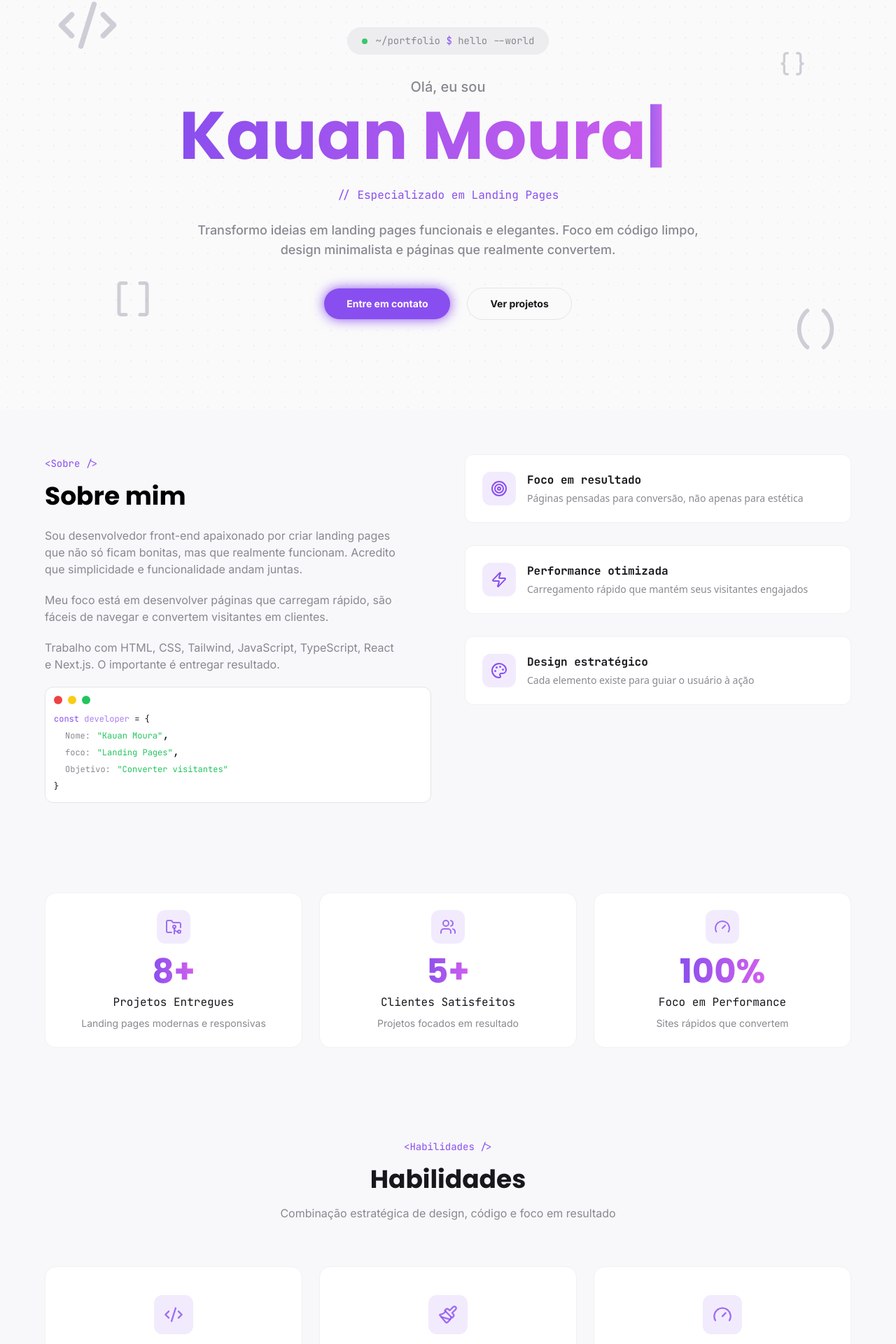
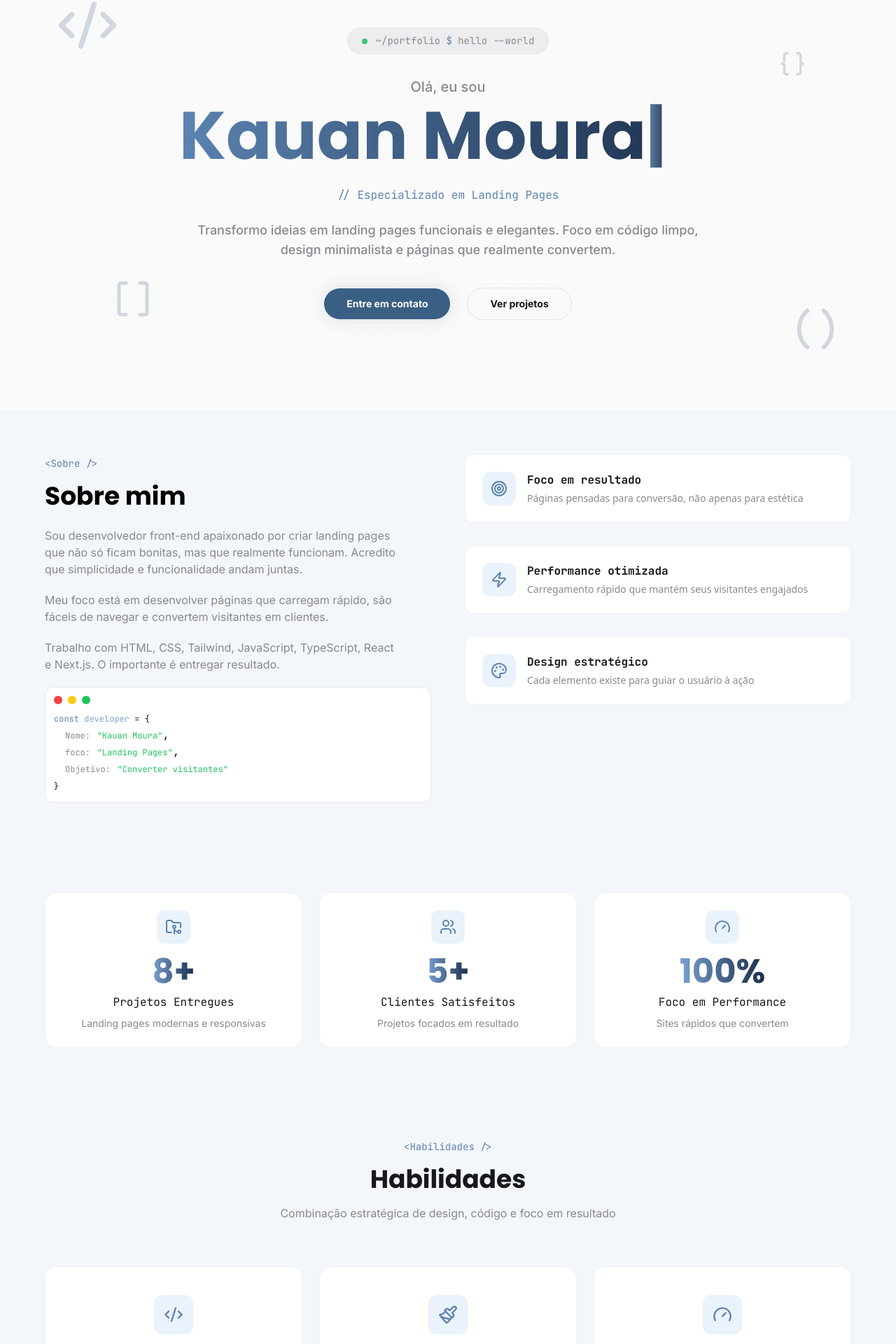
Before and after one commit to Kcode61/portfolio-kauan, a Next.js app: page / in a window 1280 px wide. Shown: the part 164-2084 px from the top of the page at 70% size. Built offline with nearby package versions, Linux system fonts and the light colour scheme.

Commit message:
Style: updated palet color from neon purple to blue

```diff
--- a/app/layout.tsx
+++ b/app/layout.tsx
@@ -1,5 +1,6 @@
-import { Metadata } from "next";
+// @ts-ignore: Ignore missing type declarations for global CSS import
 import "./globals.css";
+import type { Metadata } from "next";
 import { Poppins, JetBrains_Mono, Inter } from "next/font/google";
 import { ThemeProvider } from "next-themes";
 
--- a/components/AboutSection/index.tsx
+++ b/components/AboutSection/index.tsx
@@ -3,7 +3,7 @@ import { Palette, Target, Zap } from "lucide-react";
 import { motion } from "framer-motion";
 export function AboutSection() {
   return (
-    <section id="Sobre" className="py-16 px-4 bg-[#F8F7FA] dark:bg-[#09090B] ">
+    <section id="Sobre" className="py-16 px-4 bg-[#F3F6FA] dark:bg-[#09090B] ">
       <div className="max-w-6xl mx-auto">
         <div className="grid grid-cols-1 md:grid-cols-2 gap-12 ">
           <div className="flex flex-col">
@@ -13,7 +13,7 @@ export function AboutSection() {
               initial={{ opacity: 0, y: 30 }}
               transition={{ duration: 0.7 }}
             >
-              <span className=" font-brains text-sm text-[#894eef] ">
+              <span className=" font-brains text-sm text-[#5B84B1] ">
                 {"<Sobre />"}
               </span>
             </motion.span>
@@ -77,8 +77,8 @@ export function AboutSection() {
                 </div>
 
                 <div className="font-brains">
-                  <span className="text-[12px] text-[#894eef]">const </span>
-                  <span className="text-[12px] text-[#a87ef1]">developer </span>
+                  <span className="text-[12px] text-[#5B84B1]">const </span>
+                  <span className="text-[12px] text-[#7AA2D3]">developer </span>
                   <span className="text-[12px] text-[#17171c] dark:text-[#f2f2f2]">
                     {"= {"}
                   </span>
@@ -118,8 +118,8 @@ export function AboutSection() {
               initial={{ opacity: 0, x: 30 }}
               transition={{ duration: 1 }}
             >
-              <div className="p-6 rounded-xl  bg-[#FFFFFF] dark:bg-[#101014] border border-[#F1F1F3] dark:border-[#1B1B20] hover:border-[#894eef]/20 hover:scale-95 transition ease duration-300 group flex gap-4">
-                <div className="w-12 h-12 rounded-xl flex items-center justify-center text-[#894eef] group-hover:bg-[#894eef]/20 bg-[#F2EBFD]  dark:bg-[#1C1629] ">
+              <div className="p-6 rounded-xl  bg-[#FFFFFF] dark:bg-[#101014] border border-[#F1F1F3] dark:border-[#1B1B20] hover:border-[#5B84B1]/30 hover:scale-95 transition ease duration-300 group flex gap-4">
+                <div className="w-12 h-12 rounded-xl flex items-center justify-center text-[#5B84B1] group-hover:bg-[#5B84B1]/20 bg-[#EAF2FB]  dark:bg-[#162235] ">
                   <Target />
                 </div>
                 <div className="flex flex-col gap-1">
@@ -138,8 +138,8 @@ export function AboutSection() {
               initial={{ opacity: 0, x: 30 }}
               transition={{ duration: 1, delay: 0.2 }}
             >
-              <div className="p-6 rounded-xl   bg-[#FFFFFF] dark:bg-[#101014] border border-[#F1F1F3] dark:border-[#1B1B20] hover:border-[#894eef]/20 hover:scale-95 transition ease duration-300 group flex gap-4">
-                <div className="w-12 h-12 rounded-xl flex items-center justify-center text-[#894eef] group-hover:bg-[#894eef]/20 bg-[#F2EBFD]  dark:bg-[#1C1629] ">
+              <div className="p-6 rounded-xl   bg-[#FFFFFF] dark:bg-[#101014] border border-[#F1F1F3] dark:border-[#1B1B20] hover:border-[#5B84B1]/30 hover:scale-95 transition ease duration-300 group flex gap-4">
+                <div className="w-12 h-12 rounded-xl flex items-center justify-center text-[#5B84B1] group-hover:bg-[#5B84B1]/20 bg-[#EAF2FB]  dark:bg-[#162235] ">
                   <Zap />
                 </div>
                 <div className="flex flex-col gap-1">
@@ -158,8 +158,8 @@ export function AboutSection() {
               initial={{ opacity: 0, x: 30 }}
               transition={{ duration: 1, delay: 0.4 }}
             >
-              <div className="p-6 rounded-xl  bg-[#FFFFFF] dark:bg-[#101014] border border-[#F1F1F3] dark:border-[#1B1B20] hover:border-[#894eef]/20 hover:scale-95 transition ease duration-300 group flex gap-4">
-                <div className="w-12 h-12 rounded-xl flex items-center justify-center text-[#894eef] group-hover:bg-[#894eef]/20 bg-[#F2EBFD]  dark:bg-[#1C1629] ">
+              <div className="p-6 rounded-xl  bg-[#FFFFFF] dark:bg-[#101014] border border-[#F1F1F3] dark:border-[#1B1B20] hover:border-[#5B84B1]/30 hover:scale-95 transition ease duration-300 group flex gap-4">
+                <div className="w-12 h-12 rounded-xl flex items-center justify-center text-[#5B84B1] group-hover:bg-[#5B84B1]/20 bg-[#EAF2FB]  dark:bg-[#162235] ">
                   <Palette />
                 </div>
                 <div className="flex flex-col gap-1">
--- a/components/HomeSection/index.tsx
+++ b/components/HomeSection/index.tsx
@@ -25,19 +25,19 @@ export function HomeSection() {
       <div className="absolute inset-0 z-0 bg-[radial-gradient(#EFEFF0_1px,transparent_1px)]     dark:bg-[radial-gradient(#111113_1px,transparent_1px)]   [background-size:22px_22px]" />
 
       <div className="absolute inset-0 pointer-events-none">
-        <span className="absolute top-20 left-20 text-[#2b1d49] opacity-20">
+        <span className="absolute top-20 left-20 text-[#2D4F73] opacity-20">
           <CodeXml size={90} />
         </span>
 
-        <span className="absolute top-40 right-32 text-[#2b1d49] opacity-20">
+        <span className="absolute top-40 right-32 text-[#2D4F73] opacity-20">
           <Braces size={40} />
         </span>
 
-        <span className="absolute bottom-32 left-40 text-[#2b1d49] opacity-20">
+        <span className="absolute bottom-32 left-40 text-[#2D4F73] opacity-20">
           <Brackets size={60} />
         </span>
 
-        <span className="absolute bottom-20 right-20 text-[#2b1d49] opacity-20">
+        <span className="absolute bottom-20 right-20 text-[#2D4F73] opacity-20">
           <Parentheses size={70} />
         </span>
       </div>
@@ -60,13 +60,13 @@ export function HomeSection() {
             animate={{ opacity: 1, y: 0 }}
             transition={{ duration: 1, delay: 0.2 }}
           >
-            <h1 className="md:text-8xl flex text-6xl mb-6 font-bold font-poppins bg-gradient-to-r from-[#8A4EEE] to-[#D35EED] bg-clip-text text-transparent">
+            <h1 className="md:text-8xl flex text-6xl mb-6 font-bold font-poppins bg-gradient-to-r from-[#5B84B1] to-[#1B2E4B] bg-clip-text text-transparent">
               {displayText}{" "}
               <motion.span
                 initial={{ opacity: 0 }}
                 animate={{ opacity: [1, 0, 1] }}
                 transition={{ duration: 0.9, repeat: Infinity }}
-                className=" bg-gradient-to-r from-[#8A4EEE] to-[#D35EED] bg-clip-text text-transparent"
+                className=" bg-gradient-to-r from-[#5B84B1] to-[#1B2E4B] bg-clip-text text-transparent"
               >
                 |
               </motion.span>
@@ -78,7 +78,7 @@ export function HomeSection() {
             transition={{ duration: 1, delay: 0.4 }}
             className="mb-6"
           >
-            <span className=" text-[#894eef] font-brains ">
+            <span className=" text-[#5B84B1] font-brains ">
               // Especializado em Landing Pages
             </span>
           </motion.div>
@@ -100,10 +100,10 @@ export function HomeSection() {
             transition={{ duration: 1, delay: 0.8 }}
             className="flex gap-6 items-center justify-center relative"
           >
-            <button className="py-3 px-8 font-inter shadow-[0px_0px_17px_#894eef] cursor-pointer hover:bg-[#894eef]/90 hover:scale-95 transition ease duration-300 rounded-full bg-[#894eef] text-white font-inter text-sm font-bold">
+            <button className="py-3 px-8 font-inter shadow-[0px_0px_25px_rgba(58,95,132,0.18)] cursor-pointer hover:bg-[#2D4F73] hover:scale-95 transition ease duration-300 rounded-full bg-[#3A5F84] text-white font-inter text-sm font-bold">
               Entre em contato
             </button>
-            <button className="py-3 font-inter px-8 hover:bg-[#894eef] hover:border-[#894eef]  cursor-pointer   transition ease duration-300 border border-[#E5E5E8] dark:border-[#26262b] rounded-full bg-[#FAFAFA] dark:bg-[#09090b] hover:text-white text-[#17171c] dark:text-white font-inter text-sm font-bold">
+            <button className="py-3 font-inter px-8 hover:bg-[#3A5F84] hover:border-[#3A5F84]  cursor-pointer   transition ease duration-300 border border-[#E5E5E8] dark:border-[#26262b] rounded-full bg-[#FAFAFA] dark:bg-[#09090b] hover:text-white text-[#17171c] dark:text-white font-inter text-sm font-bold">
               Ver projetos
             </button>
           </motion.div>
--- a/components/HomeSpan/index.tsx
+++ b/components/HomeSpan/index.tsx
@@ -10,7 +10,7 @@ export function HomeSpan() {
         <span className="w-2 h-2 rounded-full bg-[#21c45d] animate-pulse "></span>
 
         <span className="text-[#888891] font-brains text-[14px]">
-          ~/portfolio <span className="text-[#894eef]">$</span> hello --world
+          ~/portfolio <span className="text-[#5B84B1]">$</span> hello --world
         </span>
       </span>
     </motion.div>
--- a/components/SkillsSection/index.tsx
+++ b/components/SkillsSection/index.tsx
@@ -29,7 +29,7 @@ export function SkillsSection() {
   return (
     <section
       id="Habilidades"
-      className="py-16 px-4 bg-[#F8F7FA] dark:bg-[#09090B]"
+      className="py-16 px-4 bg-[#F3F6FA] dark:bg-[#09090B]"
     >
       <div className="max-w-6xl mx-auto">
         <div className="max-w-2xl flex flex-col gap-4 mx-auto text-center">
@@ -39,7 +39,7 @@ export function SkillsSection() {
             initial={{ opacity: 0, y: 30 }}
             transition={{ duration: 0.7 }}
           >
-            <span className=" font-brains text-sm text-[#894eef] ">
+            <span className=" font-brains text-sm text-[#5B84B1] ">
               {"<Habilidades />"}
             </span>
           </motion.span>
@@ -70,9 +70,9 @@ export function SkillsSection() {
             whileInView={{ opacity: 1, scale: 1, y: 0 }}
             viewport={{ once: true }}
             transition={{ duration: 0.5, ease: "easeOut" }}
-            className="px-4 py-10 rounded-2xl flex-col gap-2 bg-[#FFFFFF] dark:bg-[#101014] border border-[#F1F1F3] dark:border-[#1B1B20] flex items-center group text-center hover:border-[#894eef]/30 transition ease duration-300"
+            className="px-4 py-10 rounded-2xl flex-col gap-2 bg-[#FFFFFF] dark:bg-[#101014] border border-[#F1F1F3] dark:border-[#1B1B20] flex items-center group text-center hover:border-[#5B84B1]/30 transition ease duration-300"
           >
-            <div className="w-14 h-14 mb-2 flex mx-auto items-center justify-center rounded-xl bg-[#F2EBFD]  dark:bg-[#1C1629] group-hover:bg-[#894eef]/20 text-[#894eef]/80 ">
+            <div className="w-14 h-14 mb-2 flex mx-auto items-center justify-center rounded-xl bg-[#EAF2FB]  dark:bg-[#162235] group-hover:bg-[#5B84B1]/20 text-[#5B84B1] ">
               <CodeXml size={28} />
             </div>
 
@@ -89,9 +89,9 @@ export function SkillsSection() {
             whileInView={{ opacity: 1, scale: 1, y: 0 }}
             viewport={{ once: true }}
             transition={{ duration: 0.5, ease: "easeOut", delay: 0.4 }}
-            className="px-4 py-10 rounded-2xl flex-col gap-2 bg-[#FFFFFF] dark:bg-[#101014] border border-[#F1F1F3] dark:border-[#1B1B20] flex items-center group text-center hover:border-[#894eef]/30 transition ease duration-300"
+            className="px-4 py-10 rounded-2xl flex-col gap-2 bg-[#FFFFFF] dark:bg-[#101014] border border-[#F1F1F3] dark:border-[#1B1B20] flex items-center group text-center hover:border-[#5B84B1]/30 transition ease duration-300"
           >
-            <div className="w-14 mb-2 h-14 flex mx-auto items-center justify-center rounded-xl bg-[#F2EBFD]  dark:bg-[#1C1629] group-hover:bg-[#894eef]/20 text-[#894eef]/80 ">
+            <div className="w-14 mb-2 h-14 flex mx-auto items-center justify-center rounded-xl bg-[#EAF2FB]  dark:bg-[#162235] group-hover:bg-[#5B84B1]/20 text-[#5B84B1]">
               <Paintbrush size={28} />
             </div>
 
@@ -107,9 +107,9 @@ export function SkillsSection() {
             whileInView={{ opacity: 1, scale: 1, y: 0 }}
             viewport={{ once: true }}
             transition={{ duration: 0.5, ease: "easeOut", delay: 0.8 }}
-            className="px-4 py-10 rounded-2xl flex-col gap-2 bg-[#FFFFFF] dark:bg-[#101014] border border-[#F1F1F3] dark:border-[#1B1B20] flex items-center group text-center hover:border-[#894eef]/30 transition ease duration-300"
+            className="px-4 py-10 rounded-2xl flex-col gap-2 bg-[#FFFFFF] dark:bg-[#101014] border border-[#F1F1F3] dark:border-[#1B1B20] flex items-center group text-center hover:border-[#5B84B1]/30 transition ease duration-300"
           >
-            <div className="w-14 mb-2  h-14 flex mx-auto items-center justify-center rounded-xl bg-[#F2EBFD]  dark:bg-[#1C1629] group-hover:bg-[#894eef]/20 text-[#894eef]/80 ">
+            <div className="w-14 mb-2  h-14 flex mx-auto items-center justify-center rounded-xl bg-[#EAF2FB]  dark:bg-[#162235] group-hover:bg-[#5B84B1]/20 text-[#5B84B1]">
               <Gauge size={28} />
             </div>
 
@@ -143,7 +143,7 @@ export function SkillsSection() {
               {skills.map((skill) => (
                 <span
                   key={skill.title}
-                  className="py-2  cursor-default px-4 rounded-full text-[#17171c] dark:text-[#f2f2f2] font-brains text-sm  bg-[#EAEAEC] dark:bg-[#222226] hover:bg-[#50357f]/10 dark:hover:bg-[#50357f]/20 font-bold hover:text-[#9460ef]  transition ease duration-300"
+                  className="py-2  cursor-default px-4 rounded-full text-[#17171c] dark:text-[#f2f2f2] font-brains text-sm  bg-[#E2E8F0] dark:bg-[#222226] hover:bg-[#5B84B1]/10 dark:hover:bg-[#5B84B1]/20 font-bold hover:text-[#5B84B1]  transition ease duration-300"
                 >
                   {skill.title}
                 </span>
--- a/components/StatsSection/index.tsx
+++ b/components/StatsSection/index.tsx
@@ -3,7 +3,7 @@ import { FolderGit2, Gauge, Users } from "lucide-react";
 import { motion } from "framer-motion";
 export function StatsSection() {
   return (
-    <section className="py-16 px-4 bg-[#F8F7FA] dark:bg-[#09090B]">
+    <section className="py-16 px-4 bg-[#F3F6FA] dark:bg-[#09090B]">
       <div className="max-w-6xl mx-auto">
         <div className="grid grid-cols-1 md:grid-cols-2 lg:grid-cols-3 gap-6 items-center">
           <motion.div
@@ -11,12 +11,12 @@ export function StatsSection() {
             whileInView={{ opacity: 1, scale: 1, y: 0 }}
             viewport={{ once: true }}
             transition={{ duration: 0.5, ease: "easeOut" }}
-            className="p-6 rounded-2xl flex-col gap-2 bg-[#FFFFFF] dark:bg-[#101014] border border-[#F1F1F3] dark:border-[#1B1B20] flex items-center group text-center hover:border-[#894eef]/30 transition ease duration-300"
+            className="p-6 rounded-2xl flex-col gap-2 bg-[#FFFFFF] dark:bg-[#101014] border border-[#F1F1F3] dark:border-[#1B1B20] flex items-center group text-center hover:border-[#5B84B1]/30 transition ease duration-300"
           >
-            <div className="w-12 h-12 flex mx-auto items-center justify-center rounded-xl bg-[#F2EBFD]  dark:bg-[#1C1629] group-hover:bg-[#894eef]/20 text-[#894eef]/80 ">
+            <div className="w-12 h-12 flex mx-auto items-center justify-center rounded-xl bg-[#EAF2FB]  dark:bg-[#162235] group-hover:bg-[#5B84B1]/20 text-[#5B84B1] ">
               <FolderGit2 />
             </div>
-            <h2 className="bg-gradient-to-r mt-2 font-poppins font-bold from-[#8A4EEE] to-[#D35EED] bg-clip-text text-transparent text-5xl">
+            <h2 className="bg-gradient-to-r mt-2 font-poppins font-bold from-[#7AA2D3] to-[#1B2E4B] bg-clip-text text-transparent text-5xl">
               8+
             </h2>
             <p className=" text-[#17171c] dark:text-[#f2f2f2] font-brains text-medium">
@@ -32,12 +32,12 @@ export function StatsSection() {
             whileInView={{ opacity: 1, scale: 1, y: 0 }}
             viewport={{ once: true }}
             transition={{ duration: 0.5, ease: "easeOut", delay: 0.4 }}
-            className="p-6 rounded-2xl flex-col gap-2 bg-[#FFFFFF] dark:bg-[#101014] border border-[#F1F1F3] dark:border-[#1B1B20] flex items-center group text-center hover:border-[#894eef]/30 transition ease duration-300"
+            className="p-6 rounded-2xl flex-col gap-2 bg-[#FFFFFF] dark:bg-[#101014] border border-[#F1F1F3] dark:border-[#1B1B20] flex items-center group text-center hover:border-[#5B84B1]/30 transition ease duration-300"
           >
-            <div className="w-12 h-12 flex mx-auto items-center justify-center rounded-xl  bg-[#F2EBFD]  dark:bg-[#1C1629] group-hover:bg-[#894eef]/20 text-[#894eef]/80 ">
+            <div className="w-12 h-12 flex mx-auto items-center justify-center rounded-xl  bg-[#EAF2FB]  dark:bg-[#162235] group-hover:bg-[#5B84B1]/20 text-[#5B84B1] ">
               <Users />
             </div>
-            <h2 className="bg-gradient-to-r mt-2 font-poppins font-bold from-[#8A4EEE] to-[#D35EED] bg-clip-text text-transparent text-5xl">
+            <h2 className="bg-gradient-to-r mt-2 font-poppins font-bold from-[#7AA2D3] to-[#1B2E4B] bg-clip-text text-transparent text-5xl">
               5+
             </h2>
             <p className=" text-[#17171c] dark:text-[#f2f2f2] font-brains text-medium">
@@ -52,12 +52,12 @@ export function StatsSection() {
             whileInView={{ opacity: 1, scale: 1, y: 0 }}
             viewport={{ once: true }}
             transition={{ duration: 0.5, ease: "easeOut", delay: 0.8 }}
-            className="p-6 rounded-2xl flex-col gap-2 bg-[#FFFFFF] dark:bg-[#101014] border border-[#F1F1F3] dark:border-[#1B1B20] flex items-center group text-center hover:border-[#894eef]/30 transition ease duration-300"
+            className="p-6 rounded-2xl flex-col gap-2 bg-[#FFFFFF] dark:bg-[#101014] border border-[#F1F1F3] dark:border-[#1B1B20] flex items-center group text-center hover:border-[#5B84B1]/30 transition ease duration-300"
           >
-            <div className="w-12 h-12 flex mx-auto items-center justify-center rounded-xl bg-[#F2EBFD]  dark:bg-[#1C1629] group-hover:bg-[#894eef]/20 text-[#894eef]/80 ">
+            <div className="w-12 h-12 flex mx-auto items-center justify-center rounded-xl bg-[#EAF2FB]  dark:bg-[#162235] group-hover:bg-[#5B84B1]/20 text-[#5B84B1] ">
               <Gauge />
             </div>
-            <h2 className="bg-gradient-to-r mt-2 font-poppins font-bold from-[#8A4EEE] to-[#D35EED] bg-clip-text text-transparent text-5xl">
+            <h2 className="bg-gradient-to-r mt-2 font-poppins font-bold from-[#7AA2D3] to-[#1B2E4B] bg-clip-text text-transparent text-5xl">
               100%
             </h2>
             <p className=" text-[#17171c] dark:text-[#f2f2f2] font-brains text-medium">
```
Also changed, not shown: components/ContactPage/index.tsx (+5 -5 lines), components/Header/index.tsx (+8 -8 lines), components/ProjectsSection/index.tsx (+6 -6 lines).
